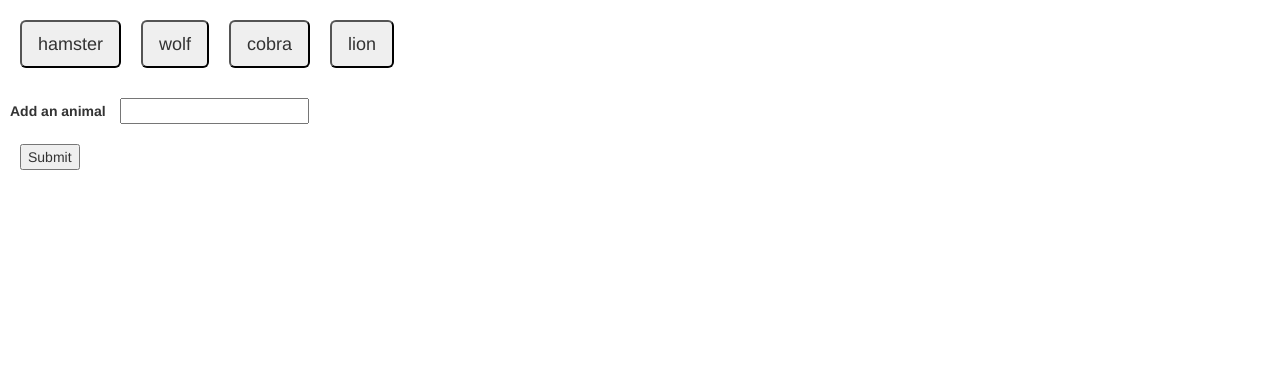
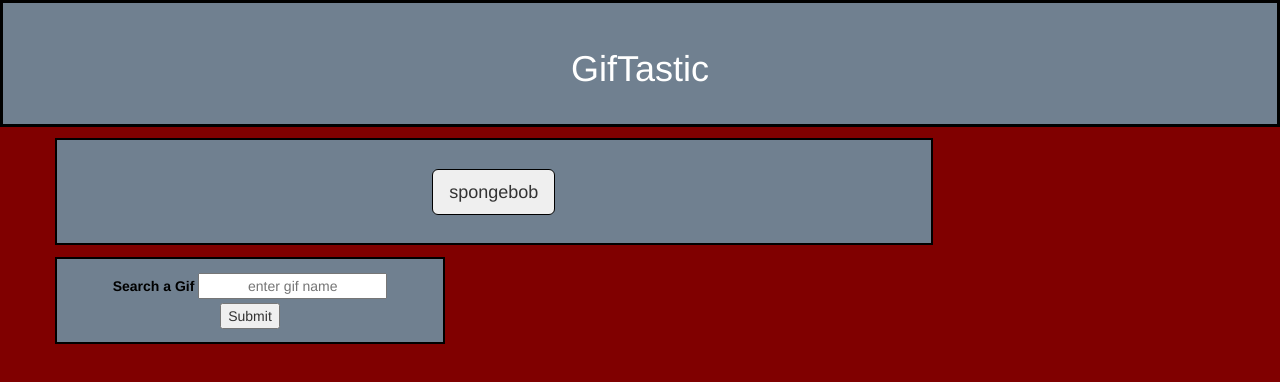
Before and after one commit to ksbains/GifTastic, a plain HTML site: page index.html in a window 1280 px wide. Drawn offline with nearby package versions, Linux system fonts and the light colour scheme.

Commit message:
i am done with it

```diff
--- a/assets/css/style.css
+++ b/assets/css/style.css
@@ -1,9 +1,73 @@
     button,
     div,
     form,
+    h1,
     input {
-      margin: 10px;
+      text-align: center;
+    }
+    body{
+    	background: #800000;
     }
     .gif{
-    	display: inline;
+    	display: block;
+    	border-style: groove;
+    	border-width: 5px;
+    	border-color: black;
+    	background-color: #708090;
+    	max-width: 800px;
+    	margin: 2%;
     }
+    form{
+    	float: left;
+    }
+
+    div p{
+    	color: white;
+    }
+
+    img{
+    	margin-bottom: 5%;
+    }
+    header{
+    	background-color: #708090;
+    	color: white;
+    	padding-top: 2%;
+    	padding-bottom:2%;
+    	width: 100%;
+    	border-style: solid;
+    	border-width: 3px;
+    	border-color: black;
+    }
+    #animalSel{
+    	background-color: #708090;
+    	padding: 2%;
+    	border-style: solid;
+    	border-width: 2px;
+    	border-color: black;
+    	margin-right: 1%;
+    	margin-top: 1%;
+
+    }
+    label{
+    	color: black;
+    }
+    input{
+    	margin-top: 2px;
+    	margin-bottom: 2px;
+    }
+    form{
+    	background: #708090;
+    	padding-bottom: 1%;
+    	padding-top: 1%;
+    	border-style: solid;
+    	border-width: 2px;
+    	border-color: black;
+    	margin-top: 1%;
+    	max-width: 400px;
+    }
+    button{
+    	margin: 5px;
+    	border-style: solid;
+    	border-width: 1px;
+    	border-color: black;
+    }
--- a/assets/javascript/app.js
+++ b/assets/javascript/app.js
@@ -11,7 +11,7 @@ function switcharoo(boolean){
     //img = gif;
   }
 }
-var gifs = ["hamster", "wolf", "cobra", "lion"];
+var gifs = ["spongebob"];
 
 // displayGifInfo function re-renders the HTML to display the appropriate content
 
@@ -20,11 +20,11 @@ function displayGifInfo() {
   var gif = $(this).attr("data-name");
   var api = "http://api.giphy.com/v1/gifs/search";
   var apikey = "?api_key=91dfe01af7b44084849de62f68879b83";
-  var query = "&q=" + gif + "&limit=25&offset=0&rating=G&lang=en";
+  var query = "&q=" + gif + "&limit=10&offset=0&rating=G&lang=en";
   //Q:need to diplay the original still and then upon click diplay the gif and vice vera?
   //A: have a bolean that ill itch from true to fale everytime time it i clicked, on true it i the original till, on fale it i the gif url.
   var queryURL = api + apikey + query;
-  console.log(queryURL);
+ // console.log(queryURL);
   //queryURL = "http://api.giphy.com/v1/gifs/search?api_key=91dfe01af7b44084849de62f68879b83&q=hamster&limit=10&offset=0&rating=Y&lang=en";
 
   // Creating an AJAX call for the specific movie button being clicked
@@ -114,7 +114,7 @@ $("#addAnimal").on("click", function(event) {
   event.preventDefault();
   // This line grabs the input from the textbox
   var gif = $("#animal-input").val().trim();
-
+  gif = gif.toLowerCase();
   // Adding movie from the textbox to our array
   if(!gifs.includes(gif)){
     gifs.push(gif);
--- a/index.html
+++ b/index.html
@@ -10,21 +10,29 @@
 
   </head>
 
-  <body>
-    <div id="animalSel">
+  <body >
+  <header>
+    <h1>GifTastic</h1>
+  </header>
+  <div class="container">
+    <div class = "row">
+      <div id="animalSel" class="col-sm-9" >
 
+      </div>
+
+      <form class = "col-sm-4">
+        <label for="animal-input">Search a Gif</label>
+        <input type="text" id="animal-input" placeholder="enter gif name" name=""></input><br/>
+
+        <input id="addAnimal" type="submit" value="Submit" >
+      </form>
     </div>
+    <div class="row">
+      <div id="animals" class="col-md-12">
 
-    <form>
-      <label for="animal-input">Add an animal</label>
-      <input type="text" id="animal-input" name=""></input><br/>
-
-      <input id="addAnimal" type="submit" value="Submit" >
-    </form>
-
-    <div id="animals">
-
+      </div>
     </div>
+  </div>
 
     <script src="https://cdnjs.cloudflare.com/ajax/libs/jquery/3.2.1/jquery.min.js"></script>
      <script src="./assets/javascript/app.js"></script>
```
